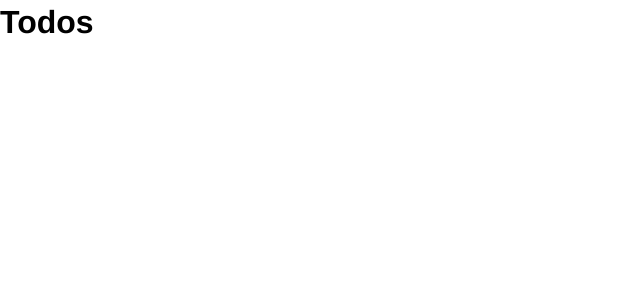
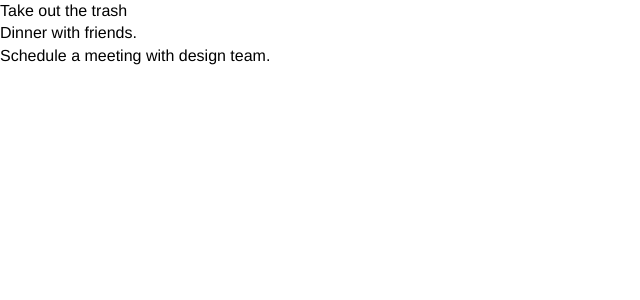
Before and after one commit to charlesmartinreed/react-crash-course, a React (Create React App) app: page / in a window 1280 px wide. Shown: the top 300 px of the page, without its empty margins (0-640 px from the left). Built offline with nearby package versions, Linux system fonts and the light colour scheme.

Commit message:
Create TodoItem component.

```diff
--- a/src/App.js
+++ b/src/App.js
@@ -3,14 +3,36 @@
 import './App.css';
 
 class App extends Component {
+	state = {
+		todos: [
+			{
+				id: 1,
+				title: 'Take out the trash',
+				completed: false
+			},
+			{
+				id: 2,
+				title: 'Dinner with friends.',
+				completed: false
+			},
+			{
+				id: 3,
+				title: 'Schedule a meeting with design team.',
+				completed: false
+			},
+		]
+	}
+
   render() {
 		// lifecycle method that renders what we see in the DOM
+		console.log(this.state.todos);
     return (
 			// note that you don't use 'class' in JSX, you use 'className'
 			// this looks like HTML, but it's actually JSX
 			// <!-- We embed our custom components with tags -->
+			// passing our todos, from our App state, to the Todos
       <div className="App">
-					<Todos />
+					<Todos todos={this.state.todos} />
       </div>
     );
   }
--- /dev/null
+++ b/src/components/TodoItem.js
@@ -0,0 +1,13 @@
+import React from 'react';
+
+export class TodoItem extends React.Component {
+	render() {
+		return (
+			<div>
+				<p>{ this.props.todo.title }</p>
+			</div>
+		)
+	}
+}
+
+export default TodoItem;
--- a/src/components/Todos.js
+++ b/src/components/Todos.js
@@ -1,13 +1,12 @@
 // class based component
 import React from 'react';
+import TodoItem from './TodoItem';
 
 class Todos extends React.Component {
 	render() {
-		return (
-			<div className="App">
-				<h1>Todos</h1>
-			</div>
-		);
+			return this.props.todos.map(todo => (
+				<TodoItem todo={todo} />
+			));
 	}
 }
 
```
